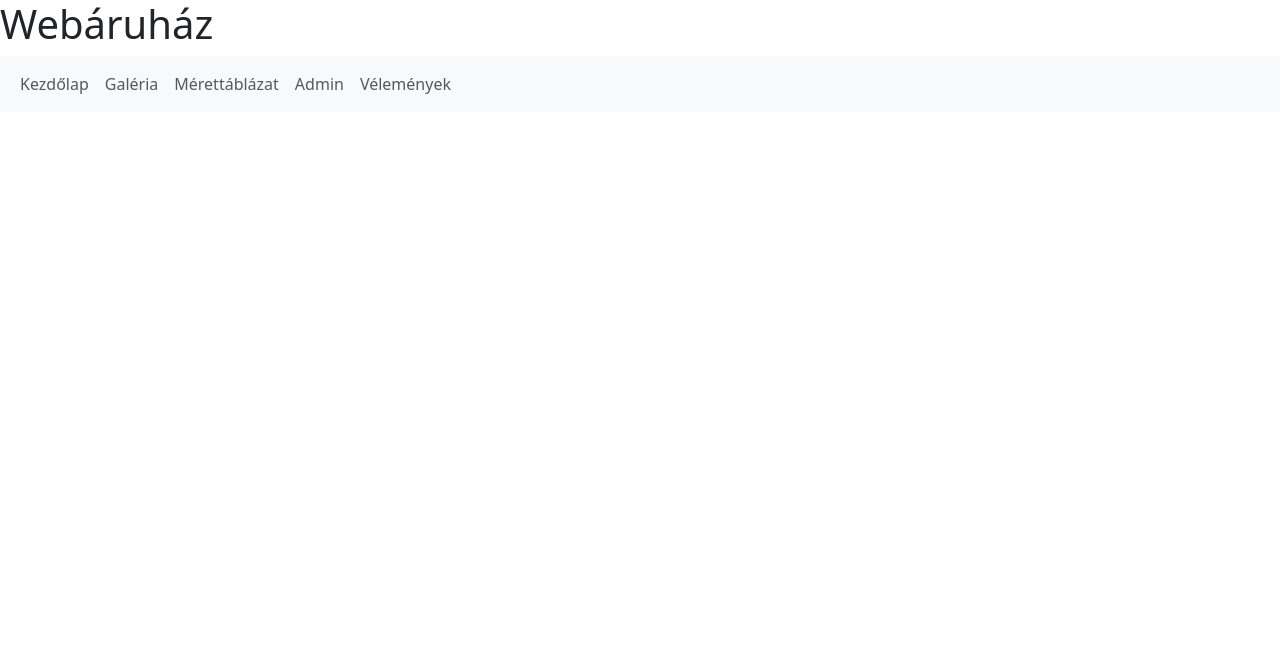
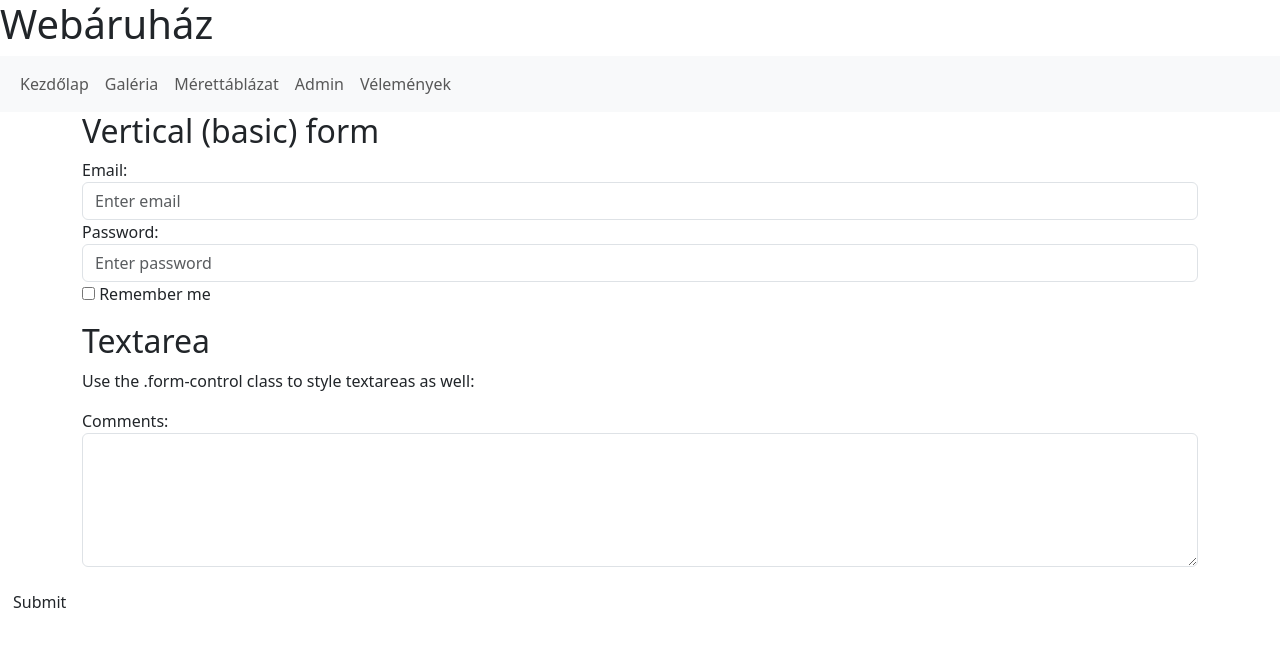
Before and after one commit to AlexandraLukacs/web-bootstrap-csoport, a plain HTML site: page velemenyek.html in a window 1280 px wide. Drawn offline with nearby package versions, Linux system fonts and the light colour scheme.

Commit message:
textarea

```diff
--- a/velemenyek.html
+++ b/velemenyek.html
@@ -25,6 +25,37 @@
                 </ul>
             </div>
         </nav>
+        <article>
+            <div class="container">
+                <h2>Vertical (basic) form</h2>
+                <form action="/action_page.php">
+                  <div class="form-group">
+                    <label for="email">Email:</label>
+                    <input type="email" class="form-control" id="email" placeholder="Enter email" name="email">
+                  </div>
+                  <div class="form-group">
+                    <label for="pwd">Password:</label>
+                    <input type="password" class="form-control" id="pwd" placeholder="Enter password" name="pwd">
+                  </div>
+                  <div class="checkbox">
+                    <label><input type="checkbox" name="remember"> Remember me</label>
+                  </div>
+
+                </form>
+              </div>
+              <div class="container mt-3">
+                <h2>Textarea</h2>
+                <p>Use the .form-control class to style textareas as well:</p>
+                <form action="/action_page.php">
+                  <div class="mb-3 mt-3">
+                    <label for="comment">Comments:</label>
+                    <textarea class="form-control" rows="5" id="comment" name="text"></textarea>
+                  </div>
+
+                </form>
+              </div>
+              <button type="submit" class="btn btn-default">Submit</button>
+        </article>
 
     </main>
 </body>
```
